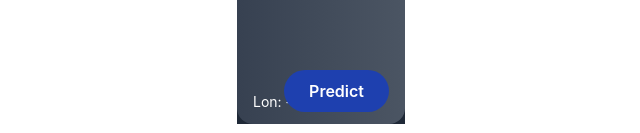
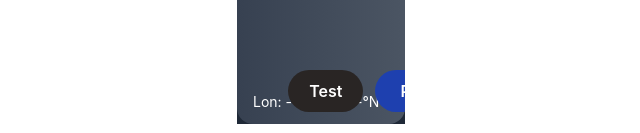
Before and after one commit to dfsb4/NASA-Hackathon, a React (Vite) app in the folder frontend/: page / in a window 1280 px wide. Shown: the part 664-797 px from the top of the page, without its empty margins (319-959 px from the left). Built offline with nearby package versions, Linux system fonts and the light colour scheme; no server answers.

Commit message:
feat: connect frontend and backend

```diff
--- a/frontend/src/components/WeatherLensMap.jsx
+++ b/frontend/src/components/WeatherLensMap.jsx
@@ -10,12 +10,15 @@ import * as d3 from "d3-geo";
 
 const geoUrl =
   "https://cdn.jsdelivr.net/npm/world-atlas@2/countries-110m.json";
+const API_BASE =
+  import.meta.env.VITE_API_URL || "https://nasa-hackathon-3dwe.onrender.com";
 
 export default function WeatherLensMap() {
   const [coords, setCoords] = useState({ lat: null, lon: null });
+  const [testing, setTesting] = useState(false);
+  const [testResp, setTestResp] = useState("");
   const mapRef = useRef();
-  // Larger projection so the map appears bigger inside the container.
-  // translate values approximate the center for a 800x600 viewport used below.
+
   const projection = d3.geoMercator().scale(200).translate([400, 300]);
 
   const handleMouseMove = (event) => {
@@ -29,24 +32,32 @@ export default function WeatherLensMap() {
     }
   };
 
+  const handleTest = async () => {
+    setTesting(true);
+    try {
+      const res = await fetch(`${API_BASE}/api/health`, { method: "GET" });
+      const text = await res.text();
+      setTestResp(`${res.status} ${res.statusText}\n${text}`);
+    } catch (e) {
+      setTestResp(String(e));
+    } finally {
+      setTesting(false);
+    }
+  };
+
   return (
     <div
       ref={mapRef}
       onMouseMove={handleMouseMove}
-      // increase the height so the map + outer box are larger; responsive sizes
       className="relative w-full h-[500px] sm:h-[600px] md:h-[700px] bg-gradient-to-r from-gray-700 to-gray-600 rounded-2xl p-4 overflow-hidden"
     >
       <h2 className="text-white text-2xl mb-2 font-semibold">Location</h2>
 
       <ComposableMap
-        // use the d3 projection (bigger scale above) and make the svg fill the
-        // container so the visual area is larger
         projection={projection}
         width={800}
         height={600}
         style={{ width: "100%", height: "100%" }}
-        // Use 'slice' so the SVG scales to fill the container and any overflow
-        // is cropped; this ensures only the center of the map is shown.
         preserveAspectRatio="xMidYMid slice"
       >
         <ZoomableGroup zoom={1}>
@@ -72,9 +83,27 @@ export default function WeatherLensMap() {
       <div className="absolute bottom-3 left-4 text-white text-sm">
         Lon: {coords.lon || "--"}°E, Lat: {coords.lat || "--"}°N
       </div>
-      <button className="absolute bottom-3 right-4 bg-blue-800 hover:bg-blue-600 text-white px-6 py-2 rounded-full font-semibold">
-        Predict
-      </button>
+
+      <div className="absolute bottom-3 right-4 flex items-center gap-3 max-w-[60%]">
+        {testResp !== "" && (
+          <pre className="text-white/90 text-xs bg-black/40 px-3 py-2 rounded-lg whitespace-pre-wrap break-all">
+            {testResp}
+          </pre>
+        )}
+
+        <button
+          onClick={handleTest}
+          disabled={testing}
+          className="bg-stone-800 hover:bg-stone-600 disabled:opacity-60 disabled:cursor-not-allowed text-white px-5 py-2 rounded-full font-semibold"
+        >
+          {testing ? "Testing..." : "Test"}
+        </button>
+
+        <button className="bg-blue-800 hover:bg-blue-600 text-white px-6 py-2 rounded-full font-semibold">
+          Predict
+        </button>
+
+      </div>
     </div>
   );
 }
```
